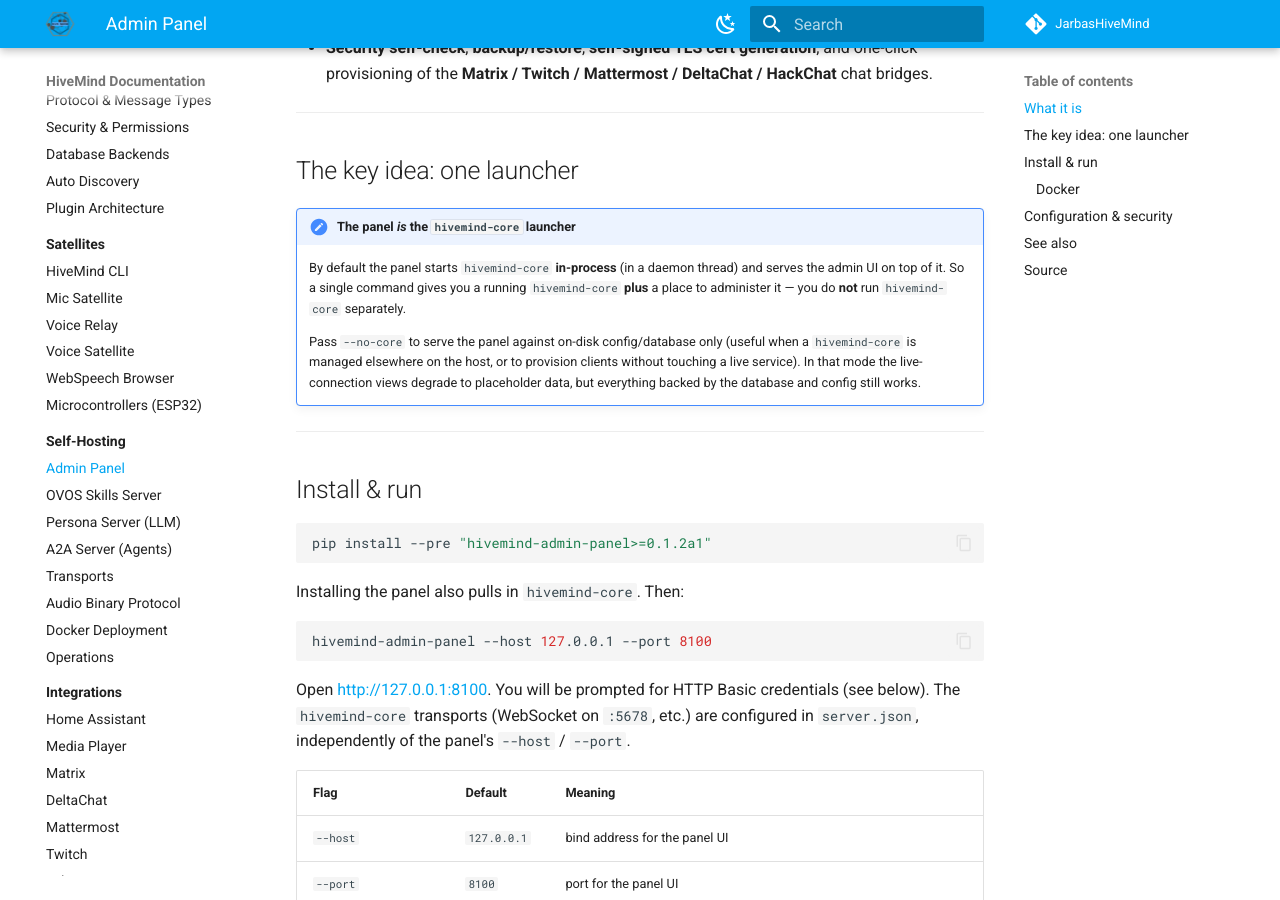
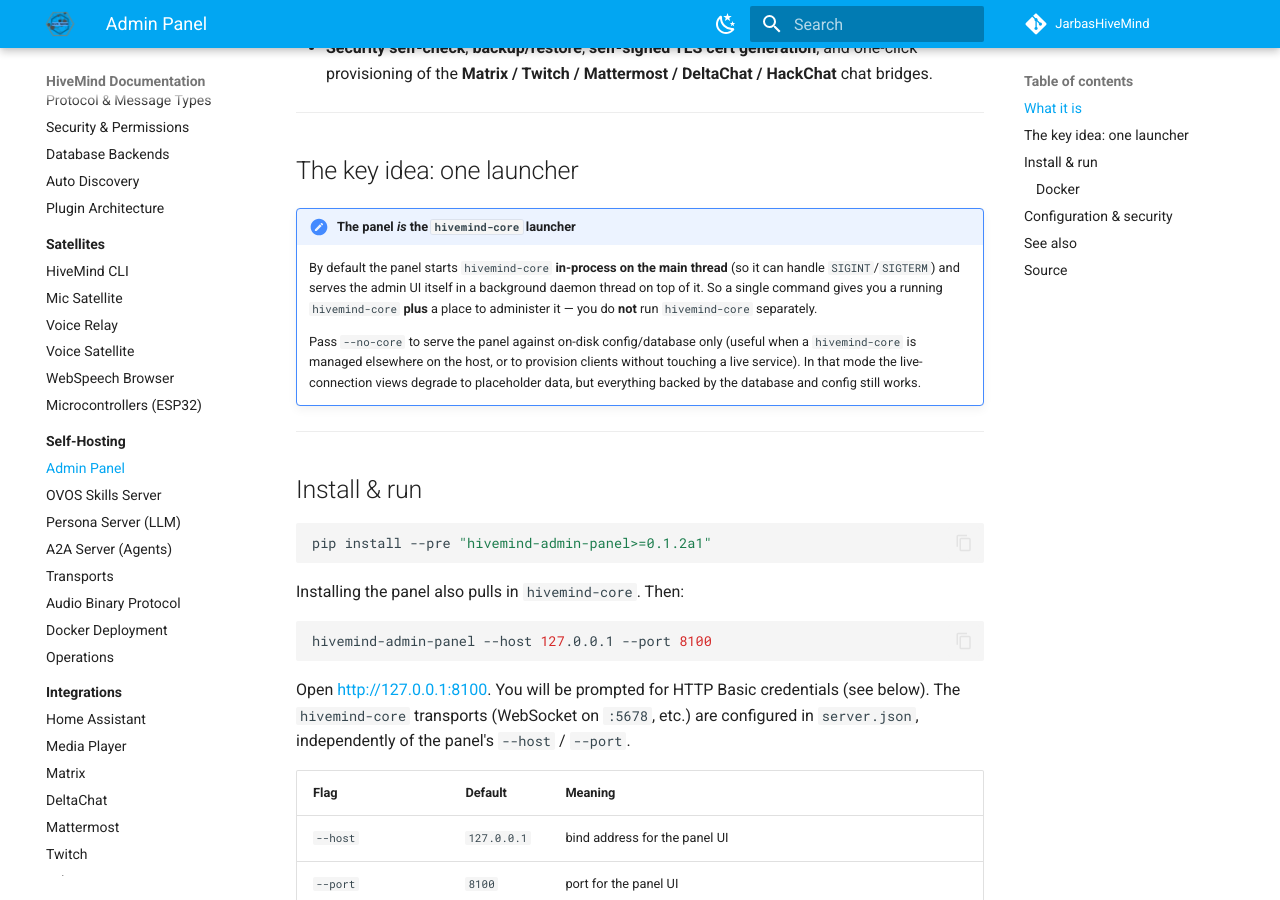
Before and after one commit to JarbasHiveMind/HiveMind-community-docs, an MkDocs documentation site: the page built from docs/server/admin-panel.md, in a window 1280 px wide and 900 px high, scrolled down 1239 px. Built offline with MkDocs 1.6.1 and Material for MkDocs 9.7.7, drawn with Linux system fonts in a browser that asks for light colours.

Commit message:
docs: fix admin-panel.md threading claim, hivemind-core runs main thread, panel runs daemon thread

```diff
--- a/docs/server/admin-panel.md
+++ b/docs/server/admin-panel.md
@@ -48,9 +48,10 @@ can:
 ## The key idea: one launcher
 
 !!! note "The panel *is* the `hivemind-core` launcher"
-    By default the panel starts `hivemind-core` **in-process** (in a daemon thread) and
-    serves the admin UI on top of it. So a single command gives you a running `hivemind-core`
-    **plus** a place to administer it — you do **not** run `hivemind-core` separately.
+    By default the panel starts `hivemind-core` **in-process on the main thread** (so it can
+    handle `SIGINT`/`SIGTERM`) and serves the admin UI itself in a background daemon thread on
+    top of it. So a single command gives you a running `hivemind-core` **plus** a place to
+    administer it — you do **not** run `hivemind-core` separately.
 
     Pass `--no-core` to serve the panel against on-disk config/database only (useful
     when a `hivemind-core` is managed elsewhere on the host, or to provision clients
```
